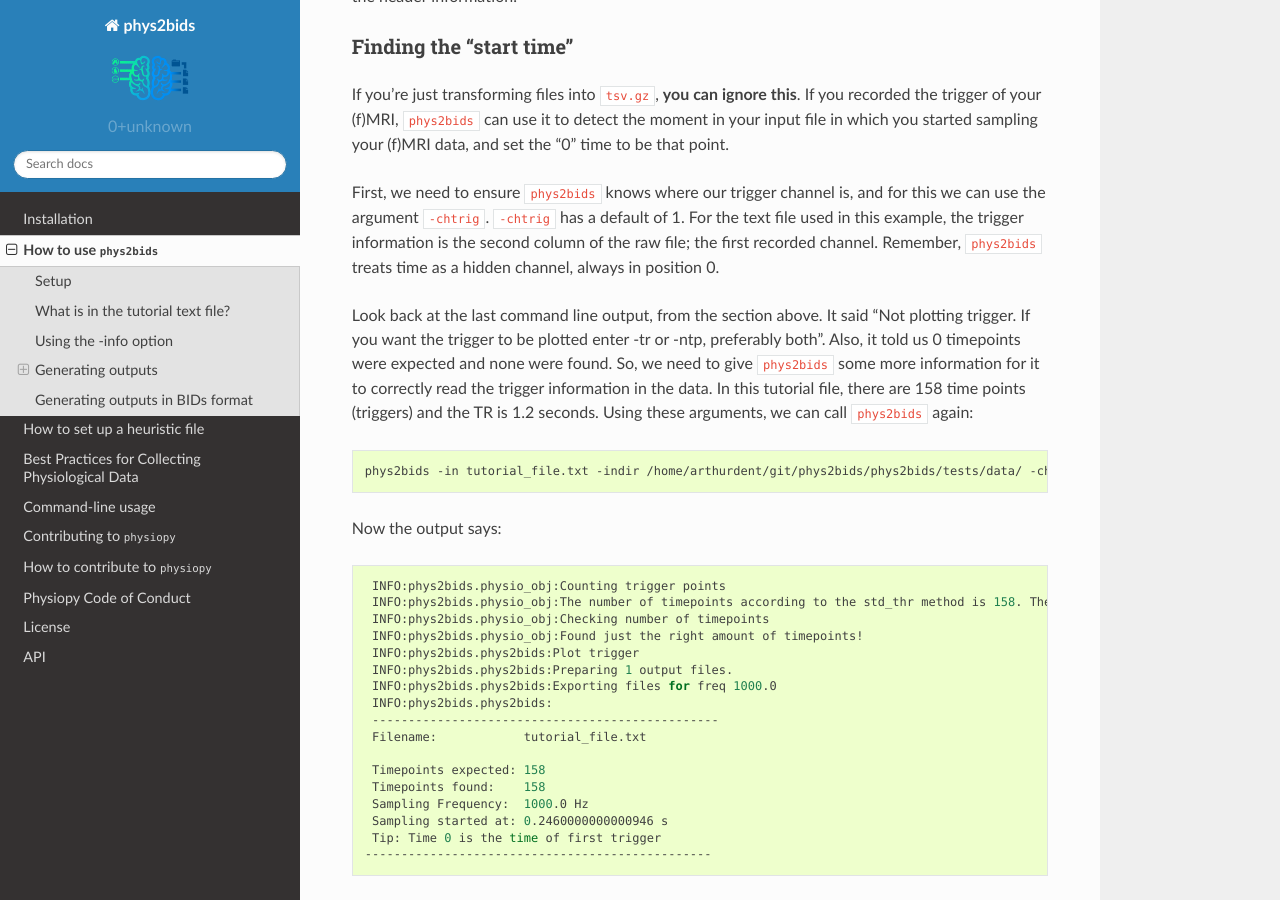
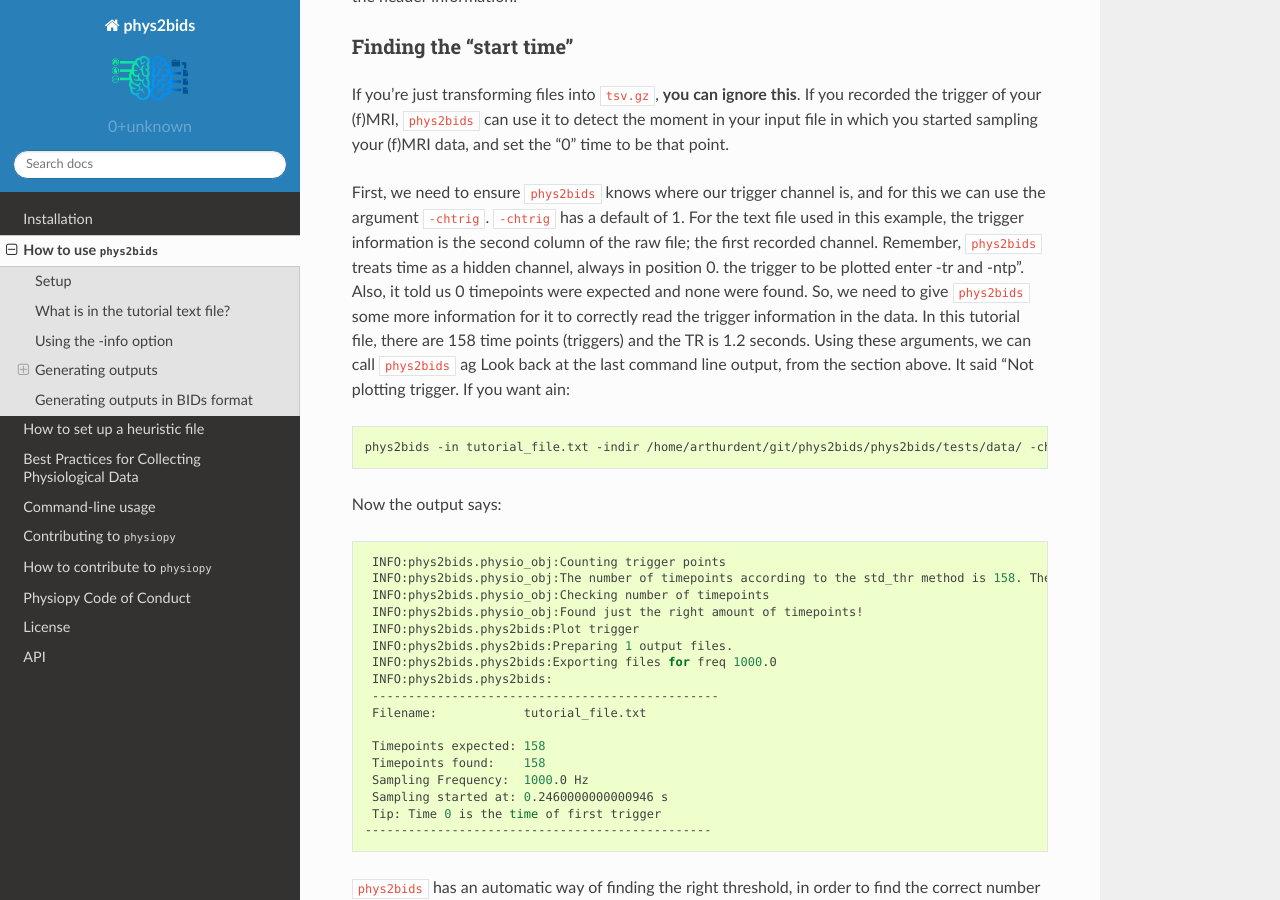
Before and after one commit to physiopy/phys2bids, a Sphinx documentation site: the page built from docs/howto.rst, in a window 1280 px wide and 900 px high, scrolled down 4202 px. Built offline with Sphinx 7.4.7 and the Read the Docs theme 2.0.0, drawn with Linux system fonts in a browser that asks for light colours.

Commit message:
same thing

```diff
--- a/docs/howto.rst
+++ b/docs/howto.rst
@@ -152,8 +152,8 @@ If you're just transforming files into ``tsv.gz``, **you can ignore this**. If y
 
 First, we need to ensure ``phys2bids`` knows where our trigger channel is, and for this we can use the argument ``-chtrig``. ``-chtrig`` has a default of 1.
 For the text file used in this example, the trigger information is the second column of the raw file; the first recorded channel. Remember, ``phys2bids`` treats time as a hidden channel, always in position 0.
-
-Look back at the last command line output, from the section above. It said "Not plotting trigger. If you want the trigger to be plotted enter -tr or -ntp, preferably both". Also, it told us 0 timepoints were expected and none were found. So, we need to give ``phys2bids`` some more information for it to correctly read the trigger information in the data. In this tutorial file, there are 158 time points (triggers) and the TR is 1.2 seconds. Using these arguments, we can call ``phys2bids`` again:
+the trigger to be plotted enter -tr and -ntp". Also, it told us 0 timepoints were expected and none were found. So, we need to give ``phys2bids`` some more information for it to correctly read the trigger information in the data. In this tutorial file, there are 158 time points (triggers) and the TR is 1.2 seconds. Using these arguments, we can call ``phys2bids`` ag
+Look back at the last command line output, from the section above. It said "Not plotting trigger. If you want ain:
 
 .. code-block:: shell
 
```
